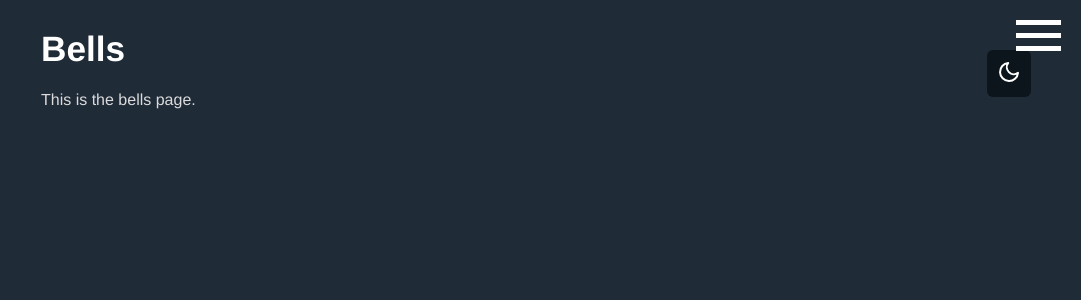
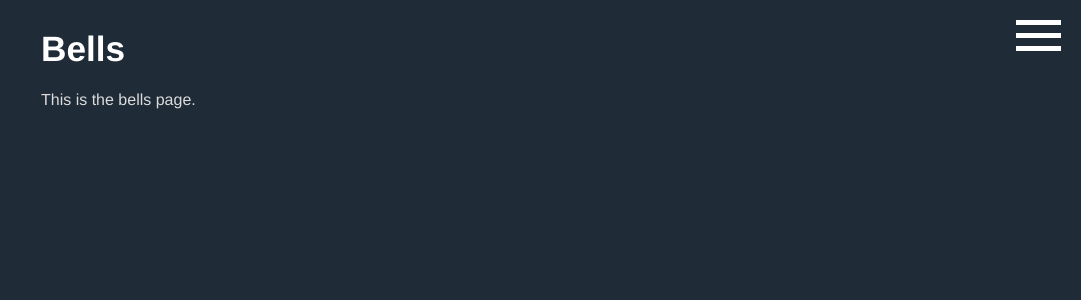
Before and after one commit to thunder-red-star/today.stuy.world, a React (Create React App) app: page /bells in a window 1280 px wide. Shown: the top 300 px of the page, without its empty margins (199-1280 px from the left). Built offline with nearby package versions, Linux system fonts and the light colour scheme.

Commit message:
theme button moved to settings, split theme setter and theme button

```diff
--- a/src/css/Main.css
+++ b/src/css/Main.css
@@ -2,11 +2,10 @@ html * {
   font-family: "DM Sans", "Helvetica Neue", "Poppins", "-apple-system", "BlinkMacSystemFont", "Segoe UI", "Roboto", "Arial", "sans-serif";
 }
 
-.theme-button {
-  position: fixed;
-  top: 50px;
-  right: 50px;
-  margin: 0;
-  padding: 10px;
-  line-height: 1;
+.theme-button-text {
+  font-family: "DM Sans", "Helvetica Neue", "Poppins", "-apple-system", "BlinkMacSystemFont", "Segoe UI", "Roboto", "Arial", "sans-serif";
+  font-size: 14px;
+  margin: 5px 0;
+  /* Make sure the text is aligned to the SVG */
+  vertical-align: middle;
 }
--- a/src/features/Announcements/Announcements.js
+++ b/src/features/Announcements/Announcements.js
@@ -1,14 +1,15 @@
 // Landing page for the application
 import React from 'react';
 import Navigation from "../Navigation/Navigation";
-import ThemeSetter from "../Theme/ThemeSetter";
+import ThemeButton from "../Theme/ThemeButton";
+import ThemeSet from "../Theme/ThemeSet";
 
 export default class Announcements extends React.Component {
     render() {
         return (
             <div className="container">
                 <Navigation />
-                <ThemeSetter />
+                <ThemeSet />
                 <h1>Announcements</h1>
                 <p>
                     This is the announcements page.
--- a/src/features/Bells/Bells.js
+++ b/src/features/Bells/Bells.js
@@ -1,14 +1,14 @@
 // Landing page for the application
 import React from 'react';
 import Navigation from "../Navigation/Navigation";
-import ThemeSetter from "../Theme/ThemeSetter";
+import ThemeSet from "../Theme/ThemeSet";
 
 export default class Bells extends React.Component {
     render() {
         return (
             <div className="container">
                 <Navigation />
-                <ThemeSetter />
+                <ThemeSet />
                 <h1>Bells</h1>
                 <p>
                     This is the bells page.
--- a/src/features/Credits/Credits.js
+++ b/src/features/Credits/Credits.js
@@ -1,14 +1,14 @@
 // Landing page for the application
 import React from 'react';
 import Navigation from "../Navigation/Navigation";
-import ThemeSetter from "../Theme/ThemeSetter";
+import ThemeSet from "../Theme/ThemeSet";
 
 export default class Credits extends React.Component {
     render() {
         return (
             <div className="container">
+                <ThemeSet />
                 <Navigation />
-                <ThemeSetter />
                 <h1>Credits</h1>
                 <p>
                     This is the credits page.
--- a/src/features/Home/Home.js
+++ b/src/features/Home/Home.js
@@ -1,7 +1,7 @@
 // Landing page for the application
 import React from 'react';
 import Navigation from '../../features/Navigation/Navigation';
-import ThemeSetter from "../Theme/ThemeSetter";
+import ThemeSet from "../Theme/ThemeSet";
 // Site specifications:
 // * There is a hamburger menu that opens the sidebar
 // * In the sidebar, you can click different links to display different views
@@ -11,7 +11,7 @@ export default class Home extends React.Component {
         return (
             <div>
                 <Navigation />
-                <ThemeSetter />
+                <ThemeSet />
                 <h1>
                     Home
                 </h1>
--- a/src/features/Links/Links.js
+++ b/src/features/Links/Links.js
@@ -1,14 +1,14 @@
 // Landing page for the application
 import React from 'react';
 import Navigation from "../Navigation/Navigation";
-import ThemeSetter from "../Theme/ThemeSetter";
+import ThemeSet from "../Theme/ThemeSet";
 
 export default class Links extends React.Component {
     render() {
         return (
             <div className="container">
                 <Navigation />
-                <ThemeSetter />
+                <ThemeSet />
                 <h1>Links</h1>
                 <p>
                     This is the links page.
--- a/src/features/Settings/Settings.js
+++ b/src/features/Settings/Settings.js
@@ -1,18 +1,19 @@
 // Landing page for the application
 import React from 'react';
 import Navigation from "../Navigation/Navigation";
-import ThemeSetter from "../Theme/ThemeSetter";
+import ThemeButton from "../Theme/ThemeButton";
 
 export default class Settings extends React.Component {
     render() {
         return (
             <div className="container">
                 <Navigation />
-                <ThemeSetter />
                 <h1>Settings</h1>
                 <p>
-                    This is the settings page.
+                    Here you can mess around with the settings of the application.
                 </p>
+                <h2>Theme</h2>
+                <ThemeButton />
             </div>
         );
     }
--- a/src/features/Theme/ThemeSetter.js
+++ b/src/features/Theme/ThemeButton.js
@@ -3,7 +3,7 @@ import { useState, useEffect } from "react";
 import Sun from "./Icons/Sun";
 import Moon from "./Icons/Moon";
 
-let ThemeSetter = (props) => {
+let ThemeButton = (props) => {
 	const [theme, setTheme] = useState(localStorage.getItem("theme"));
 	const [ stylePath, setStylePath ] = useState("./Themes/" + (theme == "light" ? "Light" : "Dark")  + ".css");
 
@@ -44,9 +44,9 @@ let ThemeSetter = (props) => {
 
 	return (
 		<button className="theme-button" onClick={() => handleButtonClick()}>
-			{theme === "light" ? <Sun /> : <Moon />}
+			<p className="theme-button-text">{theme === "light" ? <Sun /> : <Moon />}</p>
 		</button>
 	);
 }
 
-export default ThemeSetter;
+export default ThemeButton;
--- /dev/null
+++ b/src/features/Theme/ThemeSet.js
@@ -0,0 +1,39 @@
+import React from "react";
+import { useState, useEffect } from "react";
+import Sun from "./Icons/Sun";
+import Moon from "./Icons/Moon";
+
+let ThemeSetter = (props) => {
+	const [theme, setTheme] = useState(localStorage.getItem("theme"));
+	const [ stylePath, setStylePath ] = useState("./Themes/" + (theme == "light" ? "Light" : "Dark")  + ".css");
+
+	const handleStylePath = () => {
+		if (theme == "light") {
+			setStylePath("./Themes/Dark.css");
+		} else if (theme == "dark") {
+			setStylePath("./Themes/Light.css");
+		} else {
+			setStylePath("./Themes/Light.css");
+		}
+	}
+
+	useEffect(() => {
+		var head = document.head;
+		var link = document.createElement("link");
+
+		link.type = "text/css";
+		link.rel = "stylesheet";
+		link.href = stylePath;
+
+		head.appendChild(link);
+
+		return () => { head.removeChild(link); }
+
+	}, [theme, stylePath]);
+
+	return (
+		<empty></empty>
+	);
+}
+
+export default ThemeSetter;
```
